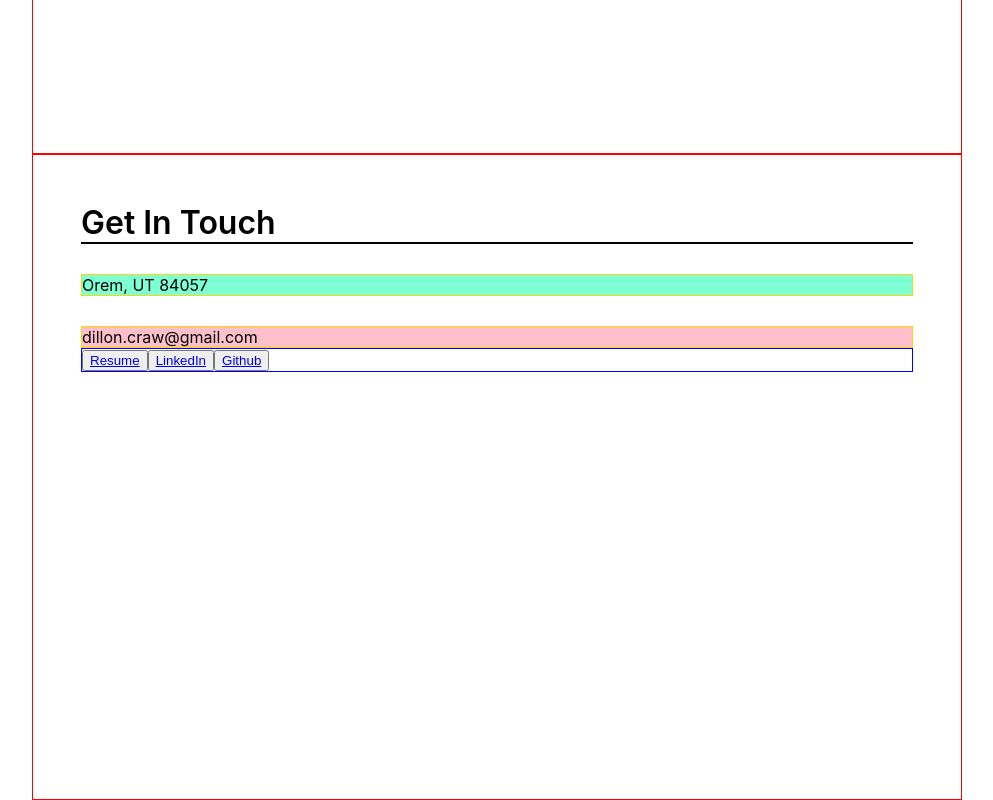
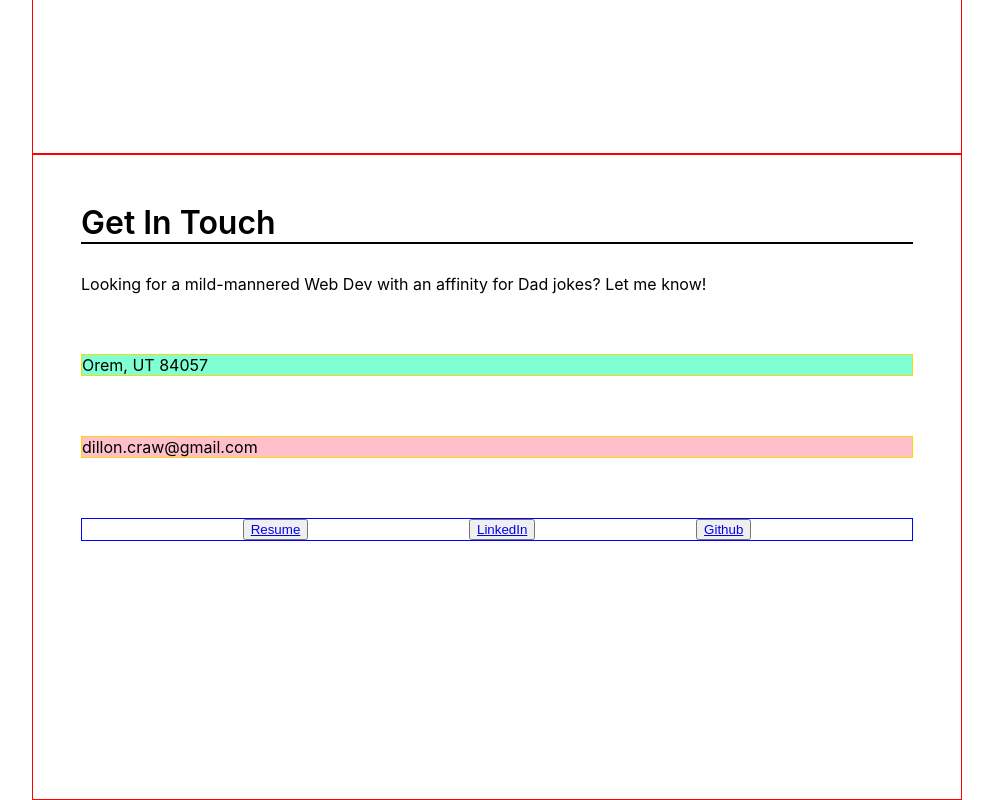
Before and after one commit to crawnic311/dev-portfolio-react, a React (Create React App) app: page / in a window 1280 px wide. Shown: the part 2504-3304 px from the top of the page, without its empty margins (143-1136 px from the left). Built offline with nearby package versions, Linux system fonts and the light colour scheme.

Commit message:
Spacing Buttons and Other Contact Items

```diff
--- a/src/App.css
+++ b/src/App.css
@@ -144,9 +144,13 @@
   border-bottom: 2px solid black;
 }
 
+.Contact-Quip {
+  margin-top: 30px;
+}
+
 .Contact-Line {
   border: solid gold 1px;
-  margin-top: 30px;
+  margin-top: 60px;
 }
 
 #Contact-Address {
@@ -159,4 +163,7 @@
 
 .Contact-Buttons-Holder {
   border: solid blue 1px;
+  margin-top: 60px;
+  display: flex;
+  justify-content: space-evenly;
 }
--- a/src/components/Get-In-Touch/contact.js
+++ b/src/components/Get-In-Touch/contact.js
@@ -3,6 +3,10 @@ import React from 'react'
 const Contact = () => {
   return (
     <div>
+      <p className="Contact-Quip">
+        Looking for a mild-mannered Web Dev with an affinity for Dad jokes? Let
+        me know!
+      </p>
       <div className="Contact-Line" id="Contact-Address">
         Orem, UT 84057
       </div>
```
